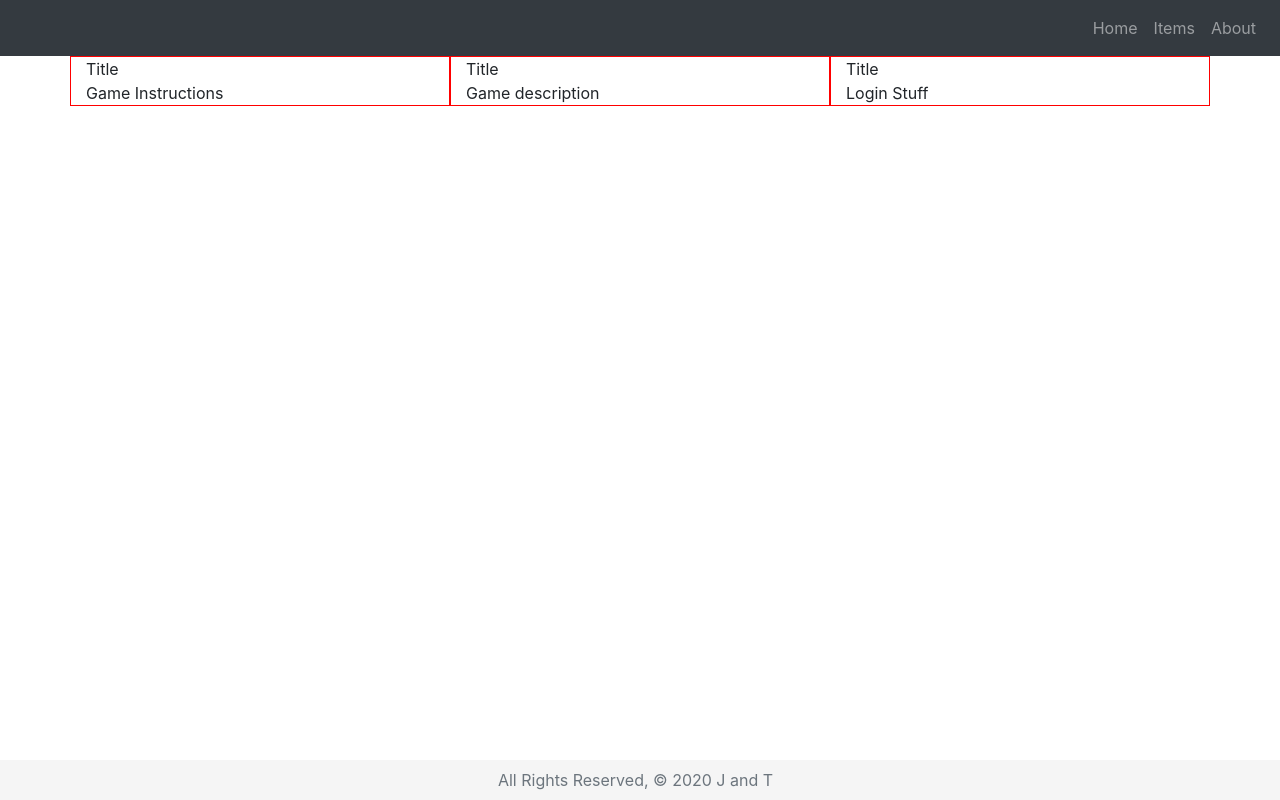
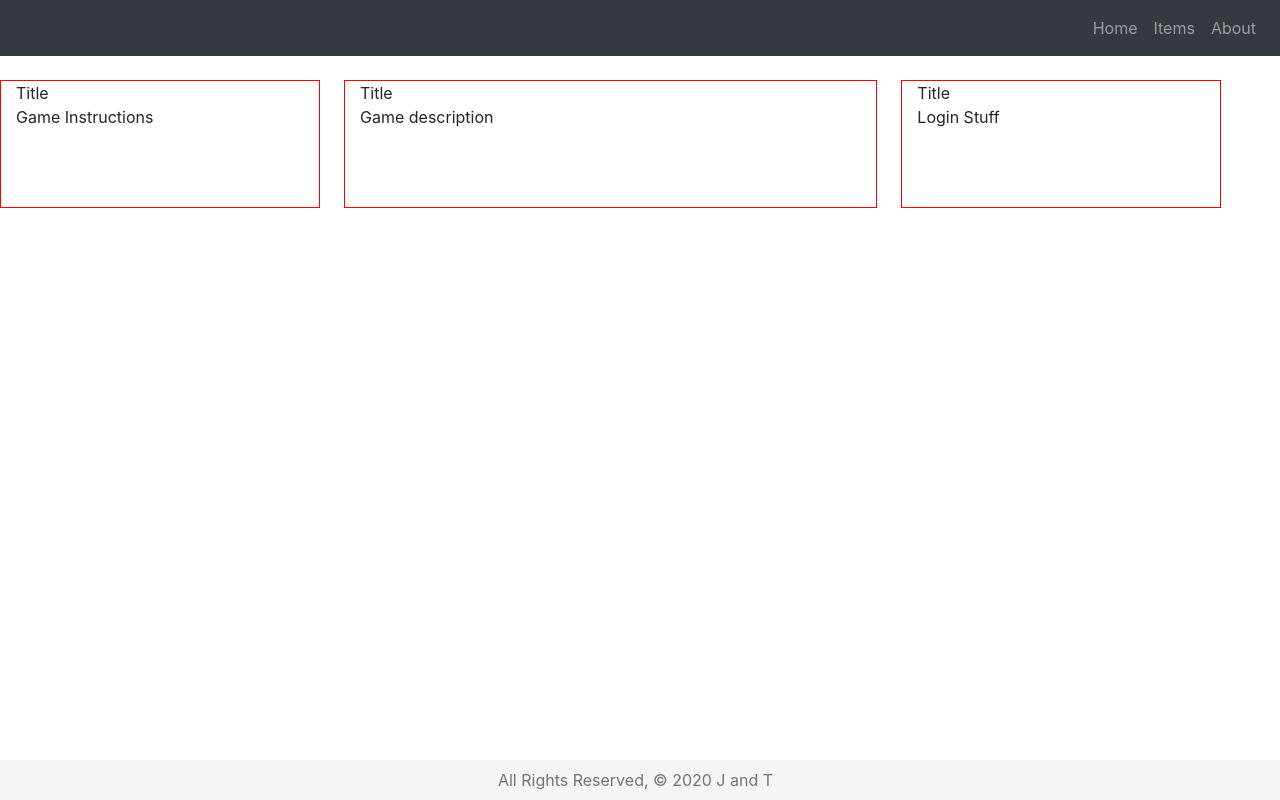
Before and after one commit to longevitytina/CV-Wasteland, a Django app: page / in a window 1280 px wide. Run offline with Django 3.2, Linux system fonts and the light colour scheme; some libraries are stand-ins or nearby versions.

Commit message:
Home work

```diff
--- a/wasteland/main_app/static/css/home.css
+++ b/wasteland/main_app/static/css/home.css
@@ -1,3 +1,4 @@
 .home-column {
     border: 1px solid red;
+    height: 10vw;
 }
--- a/wasteland/main_app/templates/base.html
+++ b/wasteland/main_app/templates/base.html
@@ -39,7 +39,7 @@
     </ul>
   </header>
 
-  <main class="container">
+  <main class="container-fluid">
     {% block content %}
     {% endblock %}
   </main>
--- a/wasteland/main_app/templates/home.html
+++ b/wasteland/main_app/templates/home.html
@@ -8,8 +8,8 @@
 
 {% block content %}
 
-<div class="row">
-    <div class="home-column col s3">
+<div class="row mt-4">
+    <div class="home-column col-md-3 mr-4">
         <div>
             Title
         </div>
@@ -17,7 +17,7 @@
             Game Instructions
         </div>
     </div>
-    <div class="home-column col s6">
+    <div class="home-column col-md-5">
         <div>
             Title
         </div>
@@ -25,7 +25,7 @@
             Game description
         </div>
     </div>
-    <div class="home-column col s3">
+    <div class="home-column col-md-3 ml-4">
         <div>
             Title
         </div>
```
